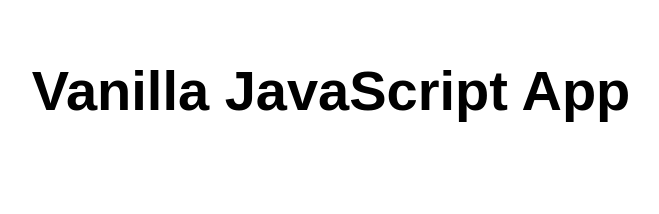
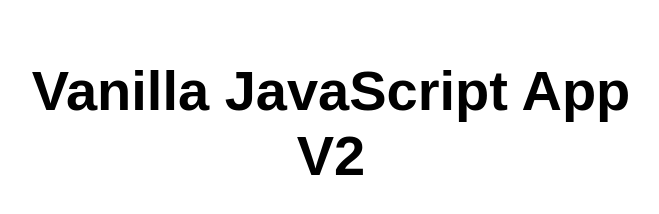
Before and after one commit to renhanli/rhlstaticwebap, a plain HTML site: page index.html in a window 1280 px wide. Shown: the whole page, without its empty margins (309-968 px from the left). Drawn offline with Linux system fonts and the light colour scheme.

Commit message:
Update index.html

```diff
--- a/index.html
+++ b/index.html
@@ -10,7 +10,7 @@
 
 <body>
   <main>
-    <h1>Vanilla JavaScript App</h1>
+    <h1>Vanilla JavaScript App V2</h1>
   </main>
 </body>
 
```
